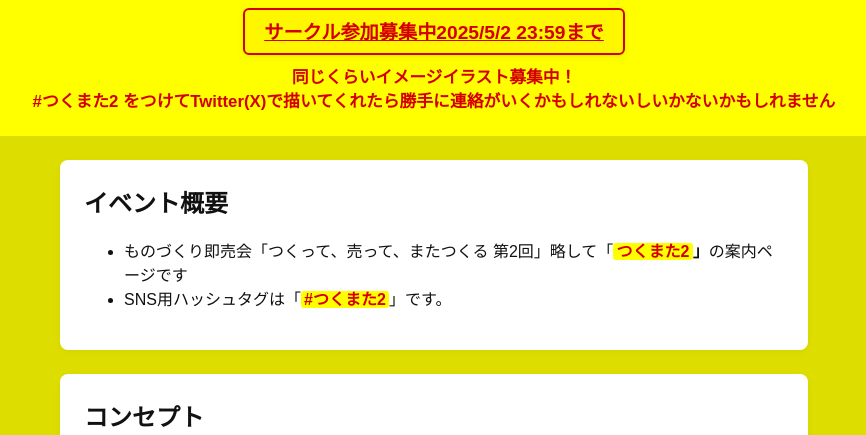
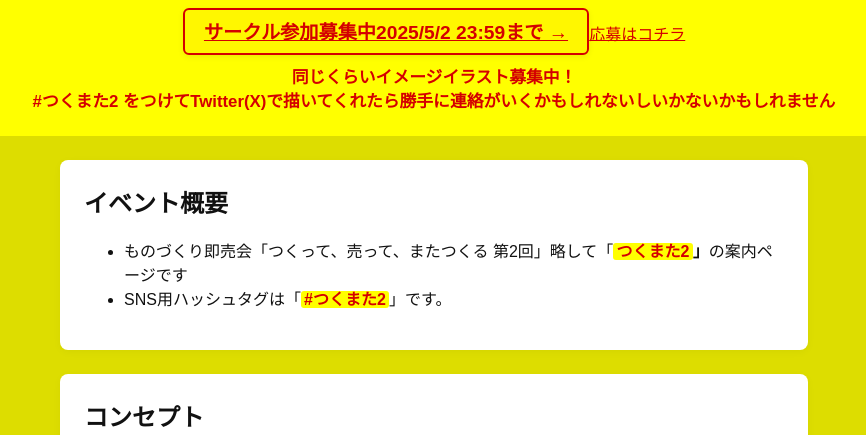
Before and after one commit to necobit/tsukumata-web, a plain HTML site: page index.html in a window 1280 px wide. Shown: the part 665-1100 px from the top of the page, without its empty margins (206-1072 px from the left). Drawn offline with Linux system fonts and the light colour scheme.

Commit message:
fix: サークル参加応募リンクの追加

```diff
--- a/index.html
+++ b/index.html
@@ -27,7 +27,7 @@
             border: 2.5px solid #d40000;
           "
         >
-          サークル参加募集中2025/5/2 23:59まで
+          サークル参加募集中2025/5/2 23:59まで → <a href="#" style="text-decoration: underline; color: #d40000;">応募はコチラ</a>
         </a>
         <div
           style="
```
